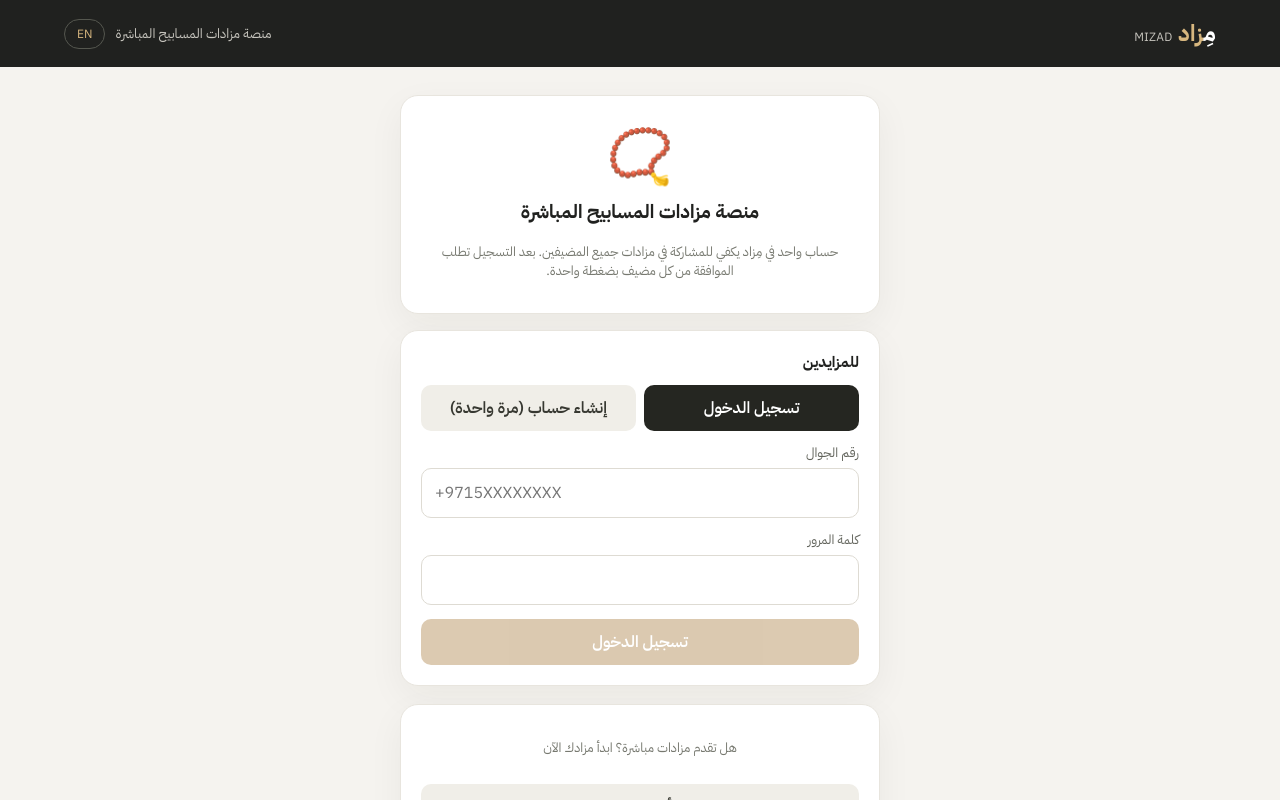
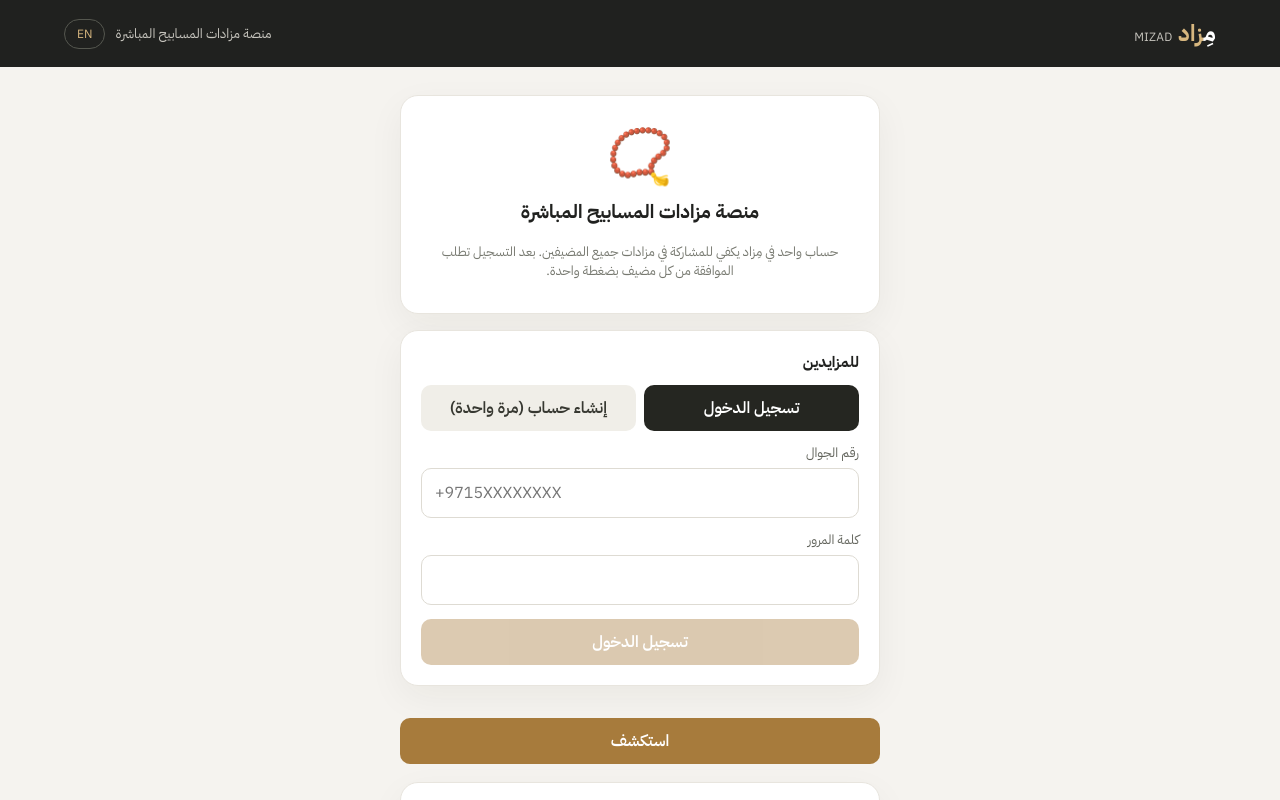
Before and after one commit to soudalharmi/Mizad, a Next.js app in the folder mizad/: page / in a window 1280 px wide. Shown: the top 800 px of the page. Built offline with nearby package versions, Linux system fonts and the light colour scheme; no server answers.

Commit message:
Add files via upload

```diff
--- a/mizad/src/app/page.tsx
+++ b/mizad/src/app/page.tsx
@@ -25,6 +25,7 @@ export default function Home() {
             : user ? <Link href="/dashboard"><button className="btn full">{t('dashboard')}</button></Link>
             : <BidderAuth onDone={load} />}
         </div>)}
+      <Link href="/explore"><button className="btn gold full section">{t('explore')}</button></Link>
       <div className="card" style={{ textAlign: 'center' }}>
         <p className="muted">{t('home_vendor')}</p>
         <Link href="/login"><button className="btn light full">{t('host_login')}</button></Link>
```
